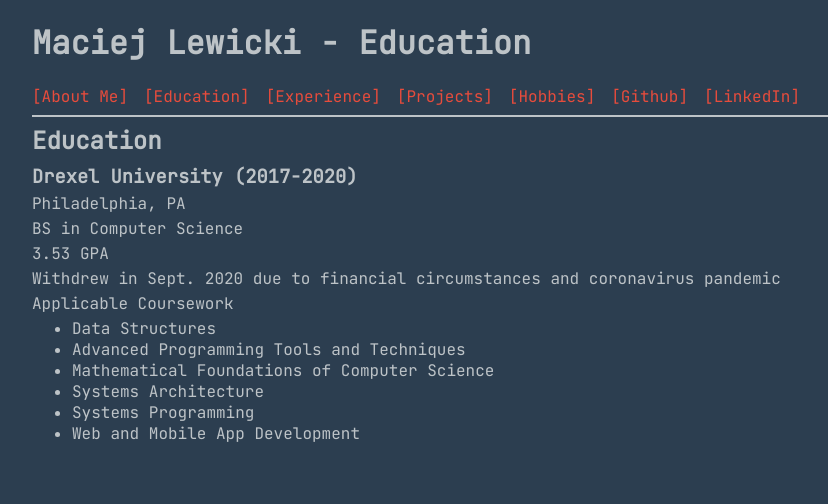
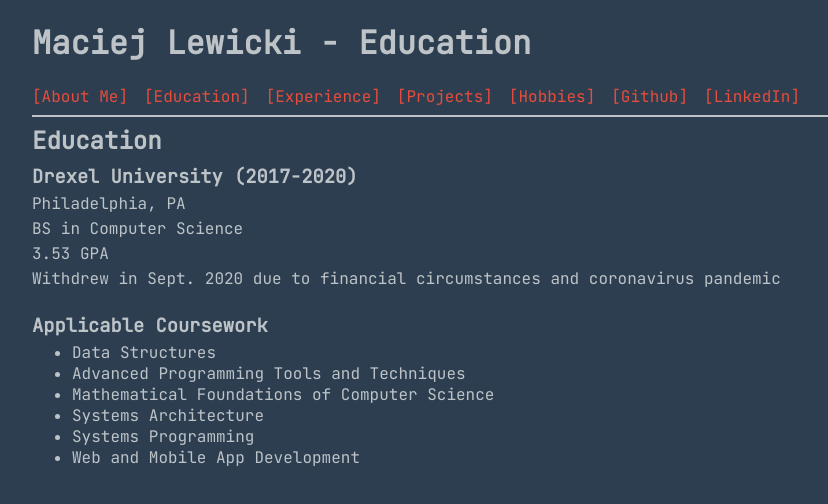
Before and after one commit to mlewicki12/angular-resume, an Angular app: page /education in a window 1280 px wide. Shown: the top 504 px of the page, without its empty margins (32-860 px from the left). Built offline with nearby package versions, Linux system fonts and the light colour scheme.

Commit message:
create separate section for applicable coursework

```diff
--- a/src/app/components/education/education.component.html
+++ b/src/app/components/education/education.component.html
@@ -7,8 +7,10 @@
   <p>BS in Computer Science</p>
   <p>3.53 GPA</p>
   <p>Withdrew in Sept. 2020 due to financial circumstances and coronavirus pandemic</p>
+</section>
 
-  <p>Applicable Coursework</p>
+<section>
+  <h3>Applicable Coursework</h3>
     <ul>
       <li>Data Structures</li>
       <li>Advanced Programming Tools and Techniques</li>
```
Lines whose indentation alone changed are shown as unchanged.
